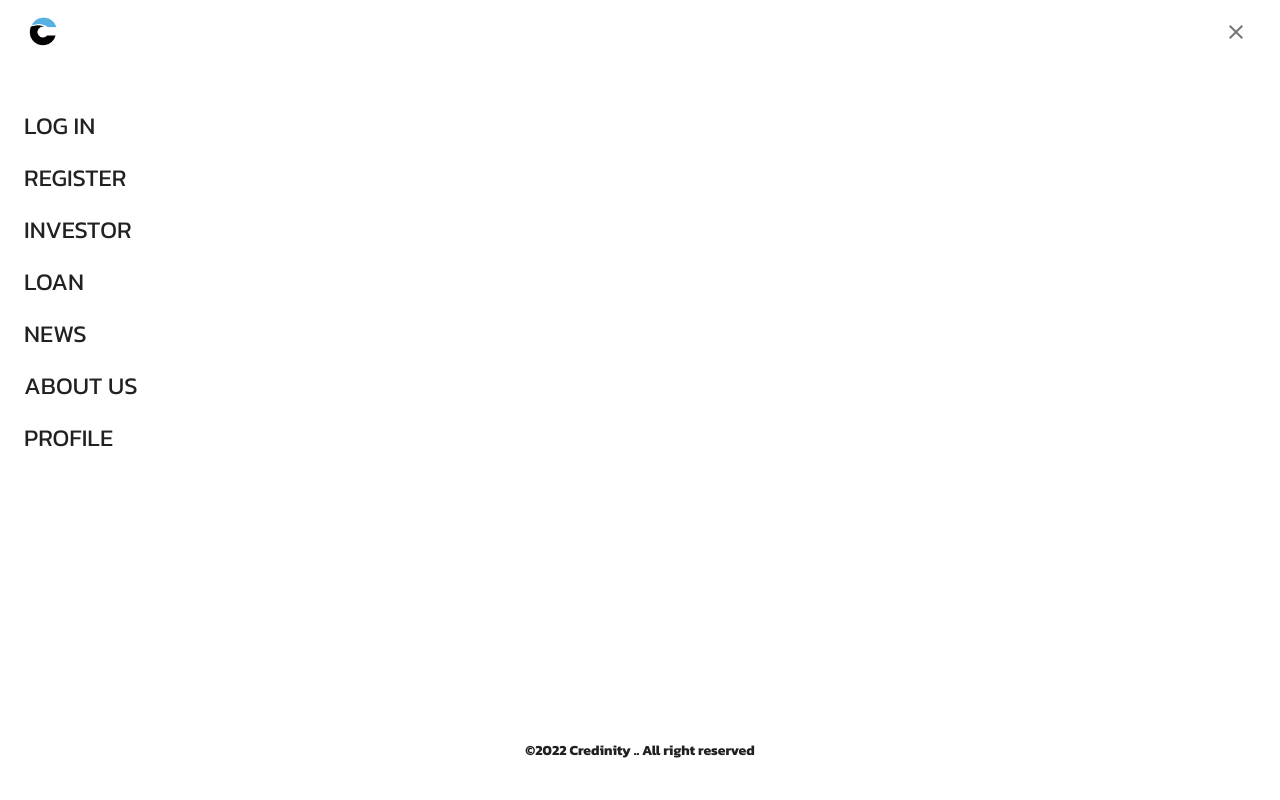
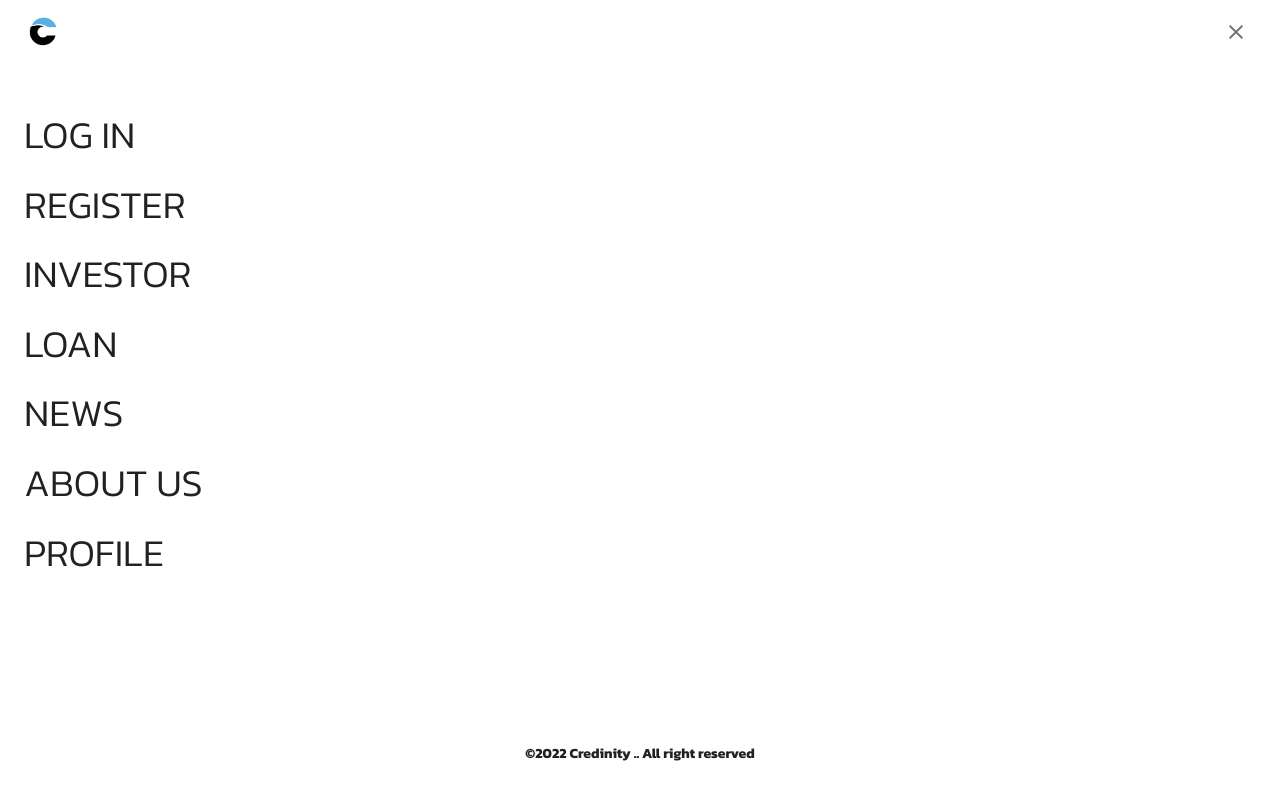
Before and after one commit to Credinity/credinity-webapp, a Next.js app: page / in a window 1280 px wide. Both pictures are taken after a click on the button "menu". Built offline with nearby package versions, Linux system fonts and the light colour scheme.

Commit message:
[Update] DrawerMenu: map list

```diff
--- a/components/display/DrawerMenu.tsx
+++ b/components/display/DrawerMenu.tsx
@@ -26,7 +26,15 @@ const HeaderBar = styled("div")(({ theme }) => ({
   // necessary for content to be below app bar
   ...theme.mixins.toolbar,
 }));
-
+const menuArray = [
+  { key: "LOG IN", value: "/auth/signIn" },
+  { key: "REGISTER", value: "/auth/signUp" },
+  { key: "INVESTOR", value: "" },
+  { key: "LOAN", value: "" },
+  { key: "NEWS", value: "" },
+  { key: "ABOUT US", value: "" },
+  { key: "PROFILE", value: "" },
+];
 export default function DrawerMenu() {
   //const user = useSelector(userSelector);
   //const dispatch = useAppDispatch();
@@ -101,35 +109,19 @@ export default function DrawerMenu() {
 
         <Box minWidth="100vw" minHeight="100%">
           <List sx={{ mt: 4, ml: 1 }}>
-            <ListItemButton
-              sx={{ mb: 1 }}
-              onClick={() => routePage("/auth/signIn")}
-            >
-              <Typography variant="h3">LOG IN</Typography>
-            </ListItemButton>
-            <ListItemButton
-              sx={{ mb: 1 }}
-              onClick={() => routePage("/auth/signUp")}
-            >
-              <Typography variant="h3">REGISTER</Typography>
-            </ListItemButton>
-            <ListItemButton sx={{ mb: 1 }}>
-              <Typography variant="h3">INVESTOR</Typography>
-            </ListItemButton>
-            <ListItemButton sx={{ mb: 1 }}>
-              <Typography variant="h3">LOAN</Typography>
-            </ListItemButton>
-            <ListItemButton sx={{ mb: 1 }}>
-              <Typography variant="h3">NEWS</Typography>
-            </ListItemButton>
-            <ListItemButton sx={{ mb: 1 }}>
-              <Typography variant="h3">ABOUT US</Typography>
-            </ListItemButton>
-            <ListItemButton sx={{ mb: 1 }}>
-              <Typography variant="h3">PROFILE</Typography>
-            </ListItemButton>
+            {menuArray.map(({ key, value }, index) => (
+              <ListItemButton
+                key={index}
+                sx={{ mb: 1 }}
+                onClick={() => {
+                  value ? routePage(value) : null;
+                }}
+              >
+                <Typography variant="h2">{key}</Typography>
+              </ListItemButton>
+            ))}
           </List>
-          <Box sx={{ flexGrow: 1, height: "30%" }} />
+          <Box sx={{ flexGrow: 1, height: "15%" }} />
           <CredinityFooter />
         </Box>
       </SwipeableDrawer>
```
